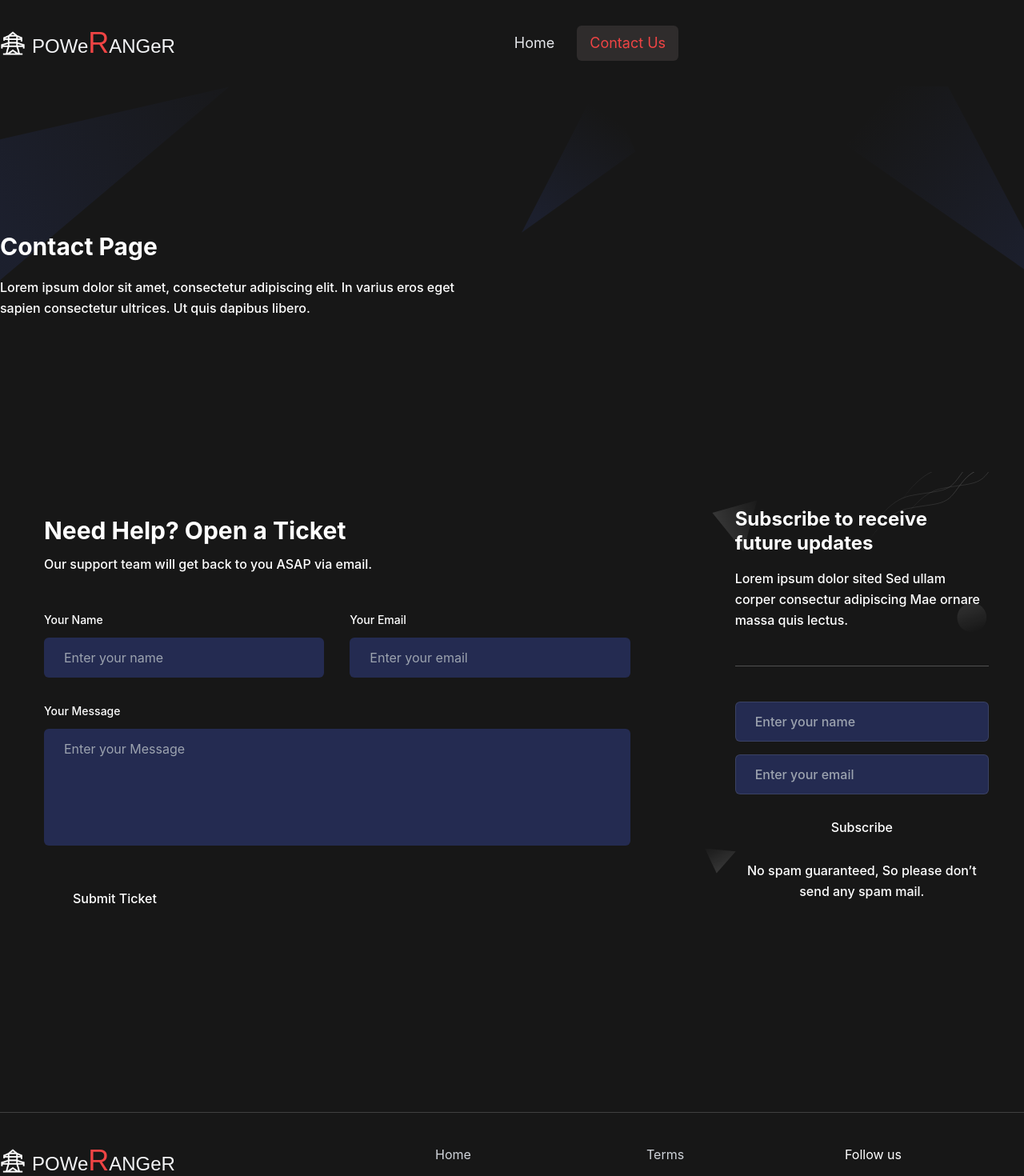
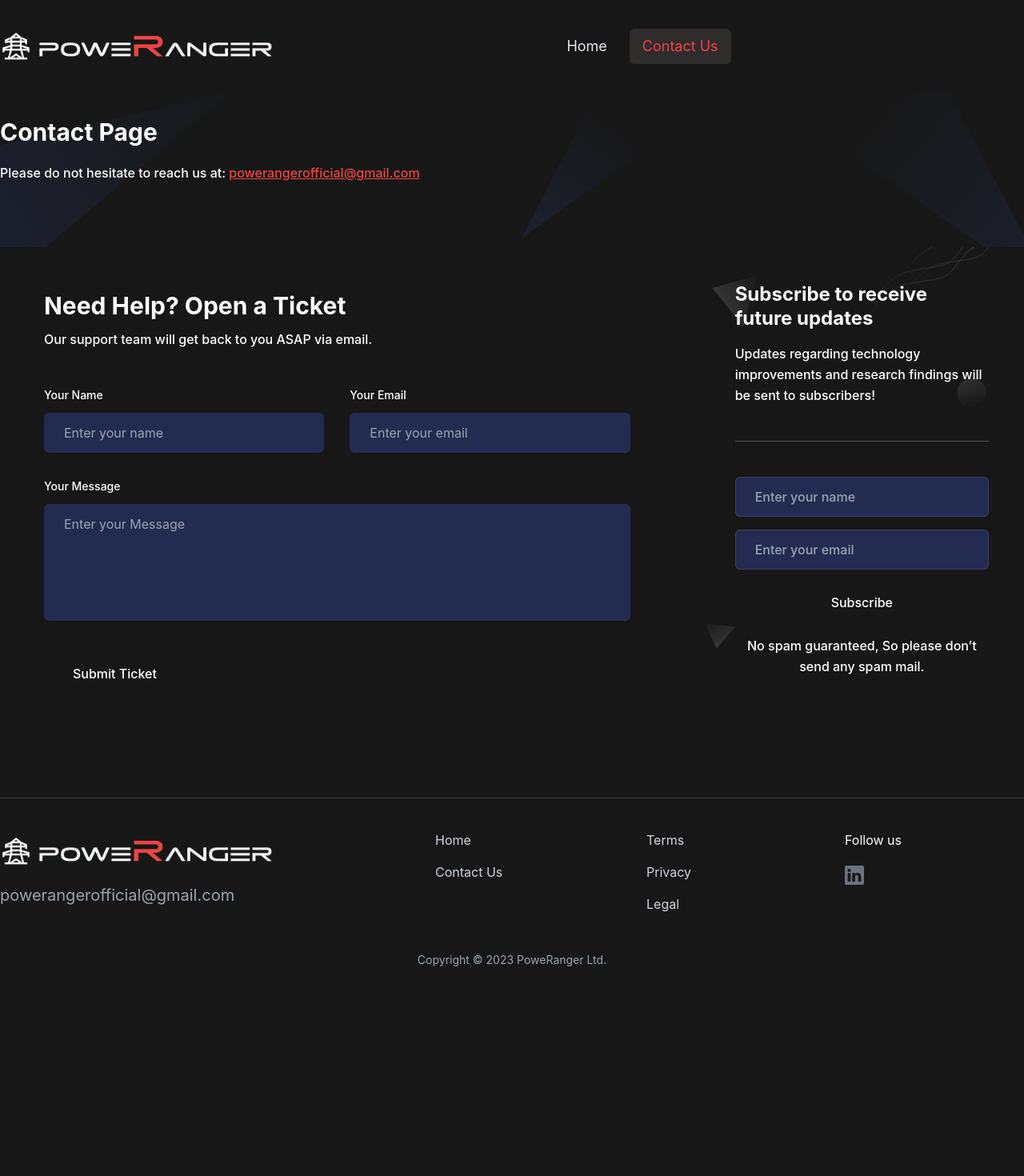
Before and after one commit to mohful/powe-ranger-website, a Next.js app: page /contact in a window 1280 px wide. Shown: the top 1470 px of the page at 80% size. After the commit the page ends 1282 px from the top, so only its background shows below. Built offline with nearby package versions, Linux system fonts and the light colour scheme; a web font is replaced by a local one.

Commit message:
added contact info and changed lorem ipsum to understandable content

```diff
--- a/components/BreadCrumb.tsx
+++ b/components/BreadCrumb.tsx
@@ -11,7 +11,7 @@ const Breadcrumb = ({
 }) => {
   return (
     <>
-      <section className="relative z-10 overflow-hidden pt-28 lg:pt-[150px]">
+      <section className="relative z-10 overflow-hidden">
         <Container>
           <div className="-mx-4 flex flex-wrap items-center">
             <div className="w-full px-4 md:w-8/12 lg:w-7/12">
@@ -21,6 +21,9 @@ const Breadcrumb = ({
                 </h1>
                 <p className="text-base font-medium leading-relaxed text-body-color">
                   {description}
+                  <a href="mailto:powerangerofficial@gmail.com" target="_blank" rel="noopener">
+                    <span className="text-red-500 underline">powerangerofficial@gmail.com</span>
+                  </a>
                 </p>
               </div>
             </div>
--- a/components/Contact/NewsLatterBox.tsx
+++ b/components/Contact/NewsLatterBox.tsx
@@ -11,8 +11,7 @@ const NewsLatterBox = () => {
         Subscribe to receive future updates
       </h3>
       <p className="mb-11 border-b border-body-color border-opacity-25 pb-11 text-base font-medium leading-relaxed text-body-color dark:border-white dark:border-opacity-25">
-        Lorem ipsum dolor sited Sed ullam corper consectur adipiscing Mae ornare
-        massa quis lectus.
+        Updates regarding technology improvements and research findings will be sent to subscribers!
       </p>
       <form>
         <input
--- a/components/Contact/index.tsx
+++ b/components/Contact/index.tsx
@@ -3,7 +3,7 @@ import NewsLatterBox from "./NewsLatterBox";
 
 const Contact = () => {
   return (
-    <section id="contact" className="overflow-hidden py-16 md:py-20 lg:py-28">
+    <section id="contact" className="overflow-hidden">
       <div className="container">
         <div className="-mx-4 flex flex-wrap">
           <div className="w-full px-4 lg:w-7/12 xl:w-8/12">
--- a/components/benefits.js
+++ b/components/benefits.js
@@ -32,7 +32,7 @@ const Benefits = (props) => {
           <div>
             <div className="flex flex-col w-full mt-4">
               <h3 className="max-w-2xl mt-3 text-3xl font-bold leading-snug tracking-tight text-gray-800 lg:leading-tight lg:text-4xl dark:text-white">
-                {data.title}
+                {data.title} {" "} <span className="text-red-500">Redefined</span>
               </h3>
 
               <p className="max-w-2xl py-4 text-lg leading-normal text-gray-500 lg:text-xl xl:text-xl dark:text-gray-300">
@@ -58,7 +58,7 @@ function Benefit(props) {
   return (
     <>
       <div className="flex items-start mt-8 space-x-3">
-        <div className="flex items-center justify-center flex-shrink-0 mt-1 bg-indigo-500 rounded-md w-11 h-11 ">
+        <div className="flex items-center justify-center flex-shrink-0 mt-1 bg-red-500 rounded-md w-11 h-11 ">
           {React.cloneElement(props.icon, {
             className: "w-7 h-7 text-indigo-50",
           })}
--- a/components/footer.js
+++ b/components/footer.js
@@ -24,7 +24,14 @@ export default function Footer() {
               {" "}
               <Link href="/" className="flex items-center space-x-2 text-2xl font-medium text-black dark:text-gray-100">
               <span>
-                      {theme === 'light'
+                  <Image
+                    src="/img/logo-black-2.png"
+                    alt="N"
+                    width={350}
+                    height={350}
+                    className=""
+                  />
+                      {/* {theme === 'light'
                         ?
                         <Image
                         src="/logo-black.png"
@@ -41,19 +48,19 @@ export default function Footer() {
                         height={300}
                         className="w-8"
                         />
-                      }
+                      } */}
                     </span>
-                    <span className="tele-marines">POWe<span className="text-4xl text-red-500">R</span>ANGeR</span>
+                    {/* <span className="tele-marines">POWe<span className="text-4xl text-red-500">R</span>ANGeR</span> */}
               </Link>
             </div>
 
             <div className="max-w-md mt-4 text-gray-500 dark:text-gray-400">
             <a
-                href="https://www.linkedin.com/company/poweranger-ltd/"
+                href="mailto:powerangerofficial@gmail.com"
                 target="_blank"
                 rel="noopener">
-                <span className="sr-only">Linkedin</span>
-                <p className="text-xl">email@gmail.com <br /></p>
+                {/* <span className="sr-only">Linkedin</span> */}
+                <p className="text-xl">powerangerofficial@gmail.com<br /></p>
 
               </a>
             </div>
--- a/components/navbar.js
+++ b/components/navbar.js
@@ -36,11 +36,11 @@ const Navbar = () => {
                   <span className="flex items-center space-x-2 text-2xl font-medium text-black dark:text-gray-100">
                     <span>
                       <Image
-                          src="/logo-white.png"
+                          src="/img/logo-black-2.png"
                           alt="N"
                           width={350}
                           height={350}
-                          className="w-8"
+                          className=""
                       />
                       {/* {theme === 'dark'
                         ?
@@ -61,7 +61,7 @@ const Navbar = () => {
                         />
                       } */}
                     </span>
-                    <span className="tele-marines">POWe<span className="text-4xl text-red-500">R</span>ANGeR</span>
+                    {/* <span className="tele-marines">POWe<span className="text-4xl text-red-500">R</span>ANGeR</span> */}
                   </span>
                 </Link>
 
--- a/pages/contact.js
+++ b/pages/contact.js
@@ -10,7 +10,7 @@ function ContactPage() {
             <Navbar />
                 <Breadcrumb
                     pageName="Contact Page"
-                    description="Lorem ipsum dolor sit amet, consectetur adipiscing elit. In varius eros eget sapien consectetur ultrices. Ut quis dapibus libero."
+                    description="Please do not hesitate to reach us at: "
                     className=""
                 />
                 <Contact />
```
Also changed, not shown: components/data.js, components/hero.js, public/img/logo-black-2.png (added).
